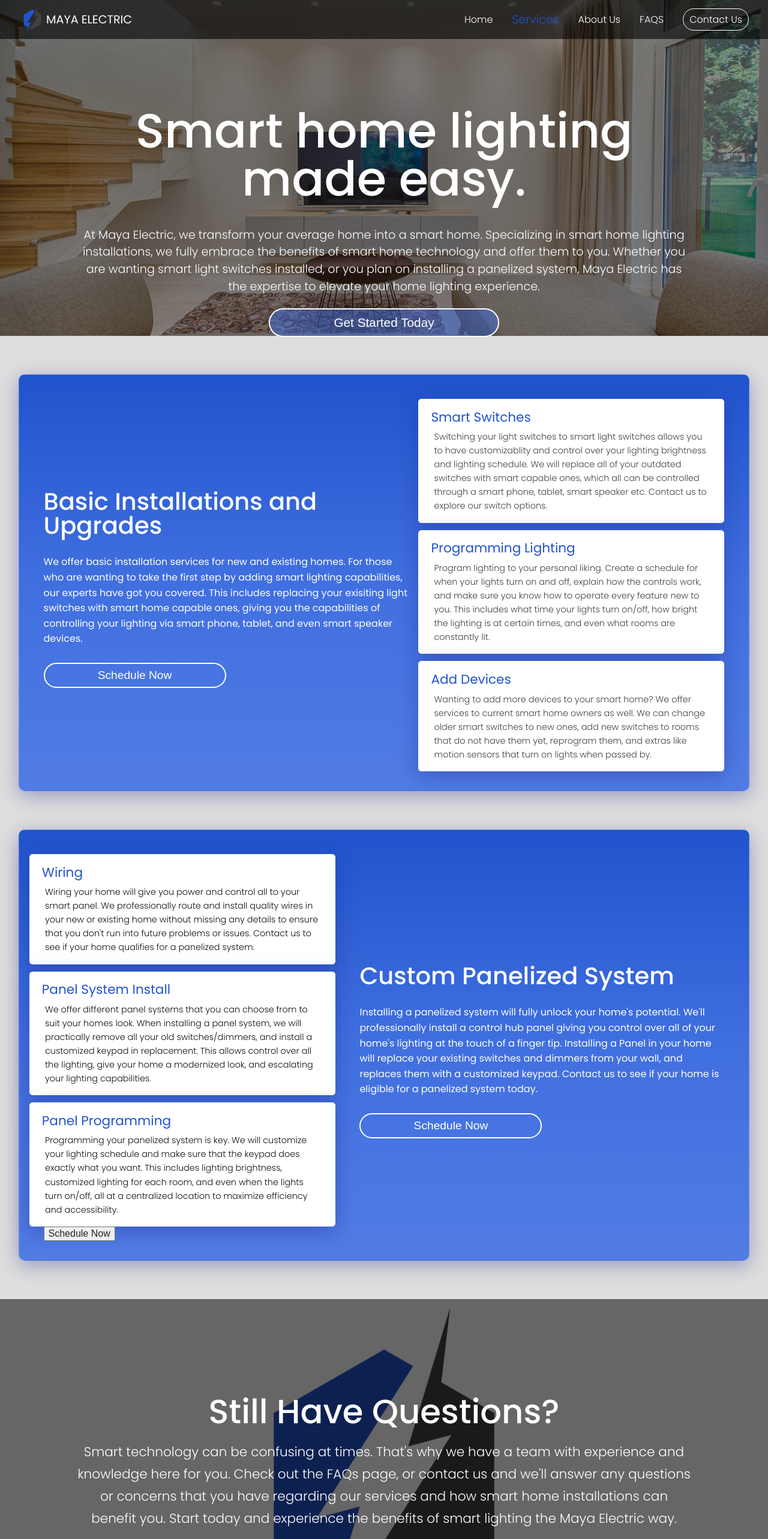
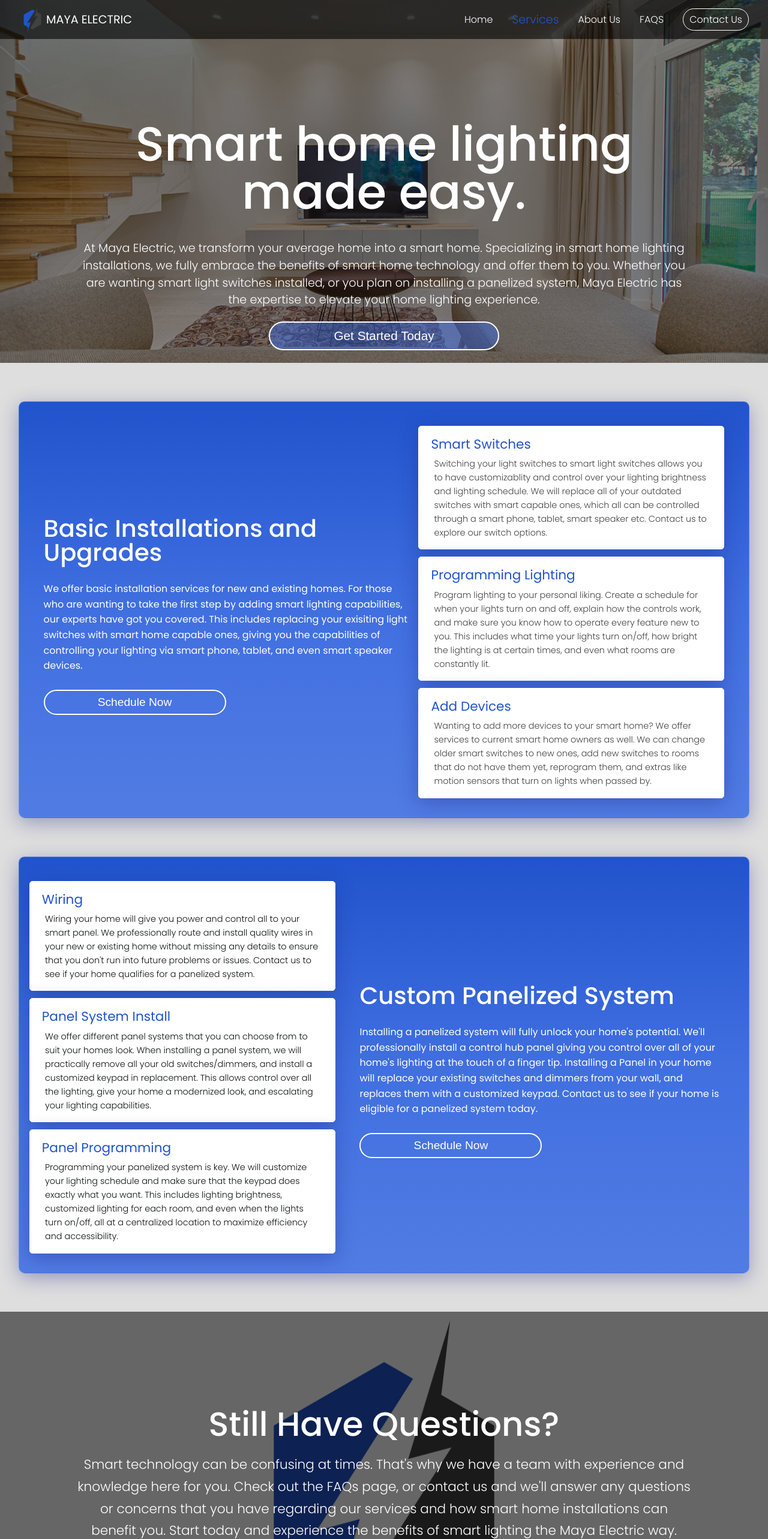
Before and after one commit to bluegause/maya-electrical, a React (Create React App) app: page /services in a window 1280 px wide. Shown: the top 2566 px of the page at 60% size. Built offline with nearby package versions, Linux system fonts and the light colour scheme.

Commit message:
Animations

```diff
--- a/src/pages/About/About.js
+++ b/src/pages/About/About.js
@@ -1,5 +1,7 @@
 import React, { useEffect } from "react";
 import { aboutBg } from '../../assets/AssetsIndex';
+import Aos from "aos";
+import 'aos/dist/aos.css';
 import './about.css';
 
 const About = () => {
@@ -8,17 +10,21 @@ const About = () => {
         window.scroll(0,0)
     }, []);
 
+    useEffect(() => {
+        Aos.init({ duration: "1500"});
+    }, []);
+
     return (
         <>
             <div className="about-page" style={{backgroundImage: `url(${aboutBg})`}}>
             <div className="tint">
-                <h1 className="about-header">
+                <h1 className="about-header"  data-aos="fade-in">
                     We are <br/>
                     Maya Electric.
                 </h1>
 
                 <section className="about-body">
-                    <div className="story-container">
+                    <div className="story-container" data-aos="slide-up">
                         <h3 className="story-header">
                             - Our Story -
                         </h3>
@@ -30,7 +36,7 @@ const About = () => {
                         </p>
                     </div>
                     <div className="statements-container">
-                        <div className="mission-wrapper">
+                        <div className="mission-wrapper" data-aos="slide-right">
                             <h3 className="mission-header">
                                 - Our Purpose -
                             </h3>
@@ -41,7 +47,7 @@ const About = () => {
                                 At Maya Electric, our mission is to revolutionize the electrical industry by providing truly intelligent and affordable smart home lighting solutions. Drawing upon years of experience in fully automated multi-million dollar homes, we are committed to crafting systems that genuinely understand and enhance our customers' lives. We pride ourselves on offering transparent pricing, user-friendly simplicity, and comprehensive bundles that eliminate hidden fees. Our goal is to create non-complicated, astronomical lighting experiences with affordability in mind, that illuminate homes across San Diego and beyond.
                             </p>
                         </div>
-                        <div className="vision-wrapper">
+                        <div className="vision-wrapper" data-aos="slide-left">
                             <h3 className="vision-header">
                                 - Our Goal -
                             </h3>
--- a/src/pages/Faqs/Faqs.js
+++ b/src/pages/Faqs/Faqs.js
@@ -3,6 +3,8 @@ import FaqsComponent from '../../components/FaqsComponent/FaqsComponent';
 import FaqsComponent2 from '../../components/FaqsComponent/faqsComponent2';
 import { Link } from 'react-router-dom';
 import { heroBg } from '../../assets/AssetsIndex';
+import Aos from 'aos';
+import 'aos/dist/aos.css';
 
 import './faqs.css';
 
@@ -12,8 +14,12 @@ const Faqs = () => {
         window.scroll(0,0)
     }, []);
 
+    useEffect(() => {
+        Aos.init({ duration: "1500"});
+    }, []);
+
     return (
-        <div className='faqs-page'>
+        <div className='faqs-page' data-aos="fade-in">
             <section className='faqs-head' style={{backgroundImage: `url(${heroBg})`}}>
                 <div className='head-tint'>
                     <h1 className='faqs-main__header'>
@@ -27,7 +33,7 @@ const Faqs = () => {
                 </div>
 
                 <div className="faqs-container">
-                    <div className="faqs-info__wrapper">
+                    <div className="faqs-info__wrapper" data-aos="slide-up">
                         <h3 className="faqs-header">
                             Frequently Asked Questions
                         </h3>
@@ -36,13 +42,13 @@ const Faqs = () => {
                             <FaqsComponent2 />
                         </div>
                     </div>
-                        <p className="faqs-subheading">
+                        <p className="faqs-subheading" data-aos="fade-in">
                             If you are still unsure, or have any concerns/questions that you'd like to ask or get insight on, don't hesitate to contact us, or refer to the FAQs here.
 
                             Our goal is to make sure you are confident and fully aware of what transforming your home into a smart home can offer in return! We will try our best to answer each and every question you have, in an explanatory and informative way so you can understand to the fullest degree.
                         </p>
 
-                        <Link to='/contact' className='faqs-contact__link'>
+                        <Link to='/contact' className='faqs-contact__link' data-aos="fade-in">
                             <button className='faqs-contact__button'>
                                 Contact Us Today
                             </button>
--- a/src/pages/Home/Home.js
+++ b/src/pages/Home/Home.js
@@ -1,6 +1,6 @@
 import React, { useEffect } from "react";
 import { Link } from "react-router-dom";
-import { heroBg,interiorBackground, Transparentlogo, SDhouses, logoFullTransparent } from "../../assets/AssetsIndex";
+import { heroBg,interiorBackground, Transparentlogo, SDhouses } from "../../assets/AssetsIndex";
 import { Money, Leaf, Login, Tune, Light, Panel, Wireless, Tools, Upgrade, House } from "../PageIndex";
 import Card from '../../components/Card/Card';
 import { responsive, serviceData } from "../../data";
@@ -29,7 +29,7 @@ const Home = () => {
 
     useEffect(() => {
         Aos.init({ duration: "1500"});
-    }, [])
+    }, []);
 
     return (
         <>
--- a/src/pages/Services/Services.js
+++ b/src/pages/Services/Services.js
@@ -2,12 +2,18 @@ import React, { useEffect } from 'react';
 import { Link } from 'react-router-dom';
 import { Grid } from '@mui/material';
 import { Servicesbg, mayaWhite } from '../../assets/AssetsIndex';
+import Aos from 'aos';
+import 'aos/dist/aos.css';
 import './services.css';
 
 const Services = () => {
 
     useEffect(() => {
         window.scroll(0,0)
+    }, []);
+
+    useEffect(() => {
+        Aos.init({ duration: "1500"});
     }, [])
 
     return (
@@ -15,7 +21,7 @@ const Services = () => {
             <div className='services-container'>
 
                 <section className='services-header__bg' style={{backgroundImage: `url(${Servicesbg})`}}>
-                    <div className='services-header__container'>
+                    <div className='services-header__container' data-aos="fade-in">
                         <h2 className='services-header'>
                             Smart home lighting  <br/>
                             made easy.
@@ -32,7 +38,7 @@ const Services = () => {
                 </section>
                 <section className='services1-section'>
                     <div className='services1-options__container'>
-                        <div className='basic-package__section'>
+                        <div className='basic-package__section' data-aos="slide-left">
                             <div className='basic-content'>
                                 <h3 className='basic-package__header'>
                                     Basic Installations and Upgrades
@@ -88,7 +94,7 @@ const Services = () => {
                                 </Link>
                                 </div>
                         </div>
-                        <div className='the-works__section'>
+                        <div className='the-works__section' data-aos="slide-right">
                             <div className='works-content'>
                                 <h3 className='the-works__header'>
                                     Custom Panelized System
@@ -136,17 +142,12 @@ const Services = () => {
                                         </p>
                                     </Grid>
                                 </Grid>
-                                <Link to='/contact' className='works-sm__link'>
-                                    <button className='works-sm__button'>
-                                        Schedule Now
-                                    </button>
-                                </Link>
                             </div>
                         </div>
                     </div>
                 </section>
                 <div className='services-end' style={{backgroundImage: `url(${mayaWhite})`}}>
-                    <div className='services-end__tint'>
+                    <div className='services-end__tint' data-aos="fade-in" data-aos-duration="5000">
 
 
                     <h3 className='services-end__header'>
--- a/src/pages/Services/services.css
+++ b/src/pages/Services/services.css
@@ -15,7 +15,6 @@
 
     .services-header__container {
         height: 100%;
-        height: 70svh;
         display: flex;
         flex-direction: column;
         align-items: center;
```
